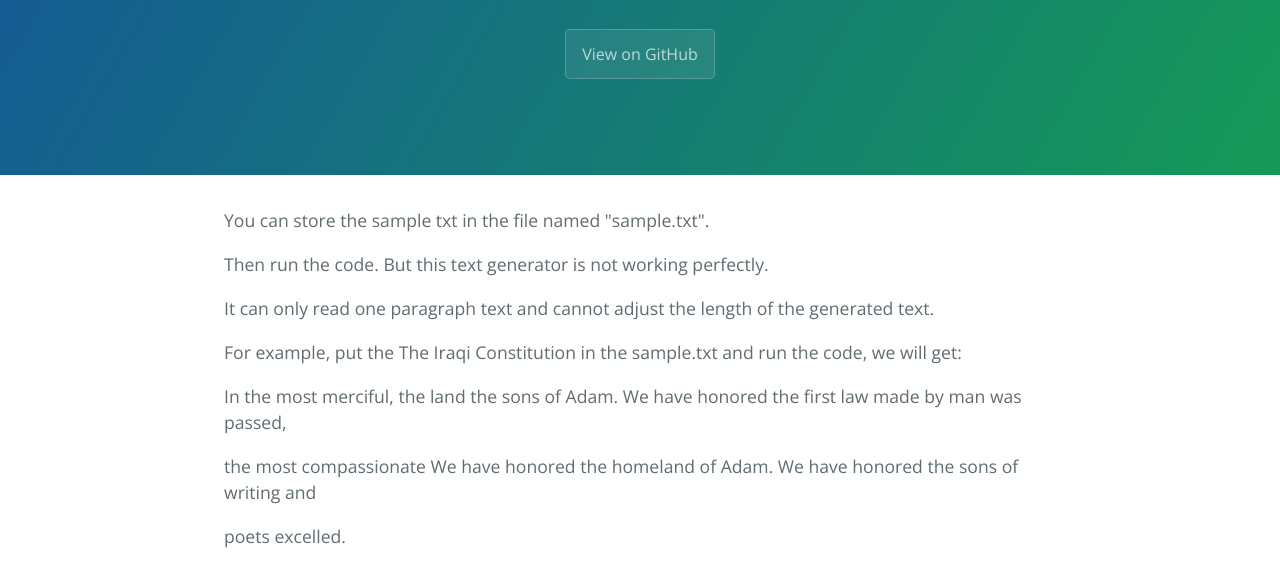
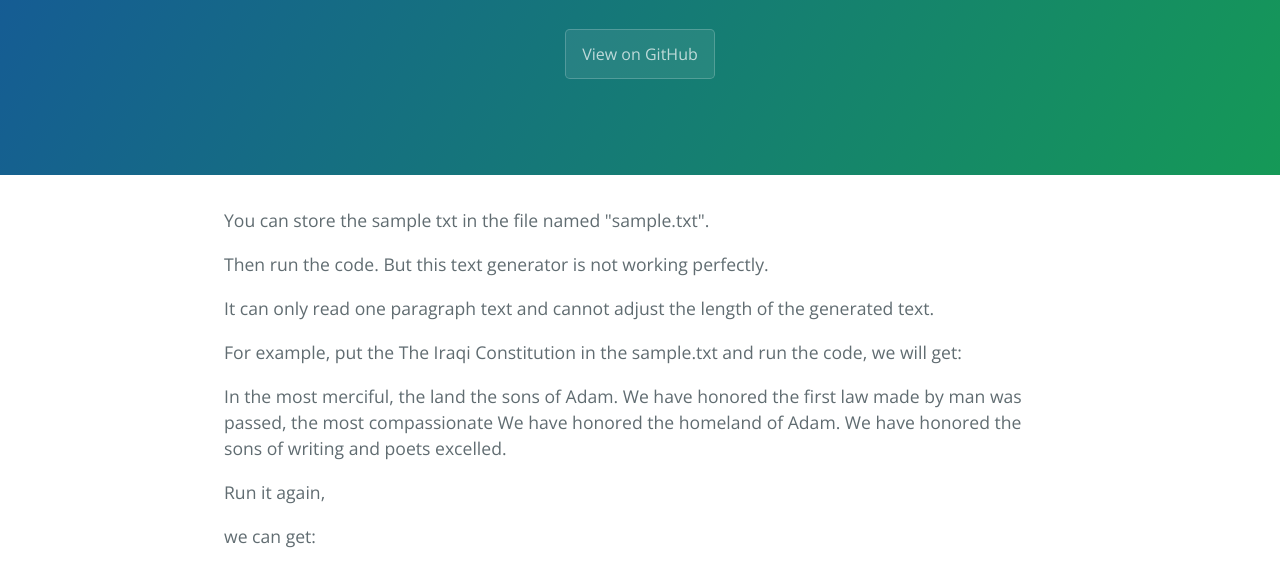
Before and after one commit to pangtouyuyu/textgenerator, a plain HTML site: page index.html in a window 1280 px wide. Shown: the part 208-772 px from the top of the page. Drawn offline with nearby package versions, Linux system fonts and the light colour scheme.

Commit message:
Update index.html

```diff
--- a/index.html
+++ b/index.html
@@ -22,11 +22,11 @@
 	 But this text generator is not working perfectly.<p>
 	 It can only read one paragraph text and cannot adjust the length of the generated text.<p>
 	 For example, put the The Iraqi Constitution in the sample.txt and run the code, we will get:<p>
-	 In the most merciful, the land the sons of Adam. We have honored the first law made by man was passed, <p>
-	 the most compassionate We have honored the homeland of Adam. We have honored the sons of writing and <p>
+	 In the most merciful, the land the sons of Adam. We have honored the first law made by man was passed,
+	 the most compassionate We have honored the homeland of Adam. We have honored the sons of writing and
 	 poets excelled. <p>
 	  <p><p>
-	 Run it again, we can get:
+	 Run it again, <p>we can get:<p><p>
 	 In the people of Adam. We have honored the people of numeration. Upon our soil, companions of the first
 	    law made by man was passed, the name of the people of the first law made by man was passed, the virtuous imams,
 	    pioneers of numeration. Upon our soil, companions of Adam. We have honored the most compassionate We are the most
```
